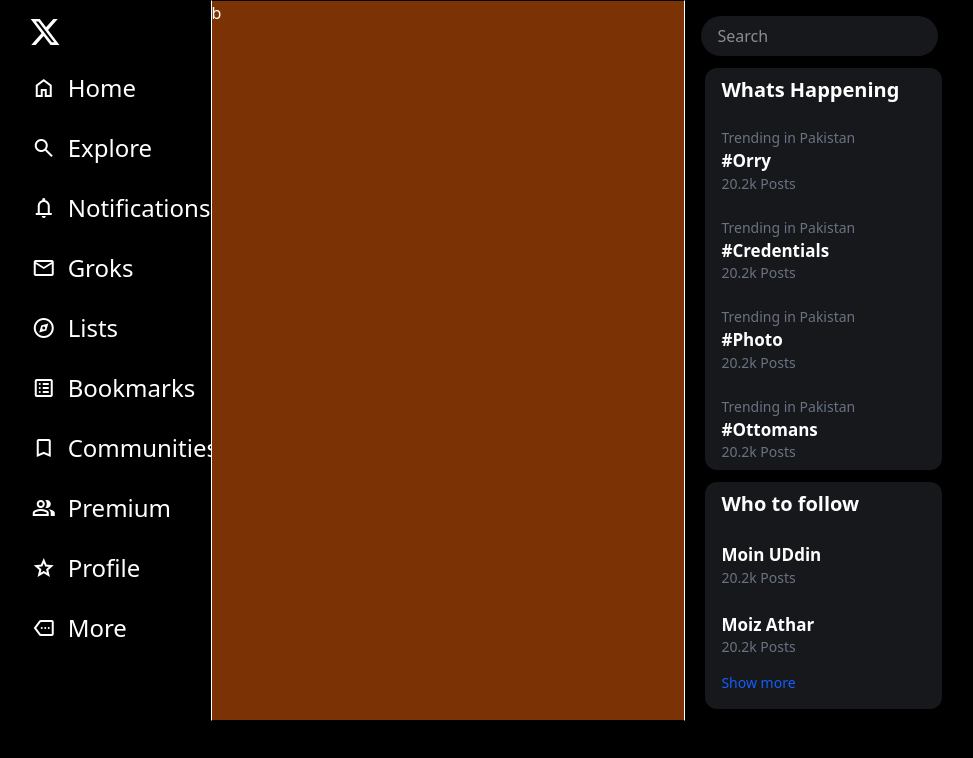
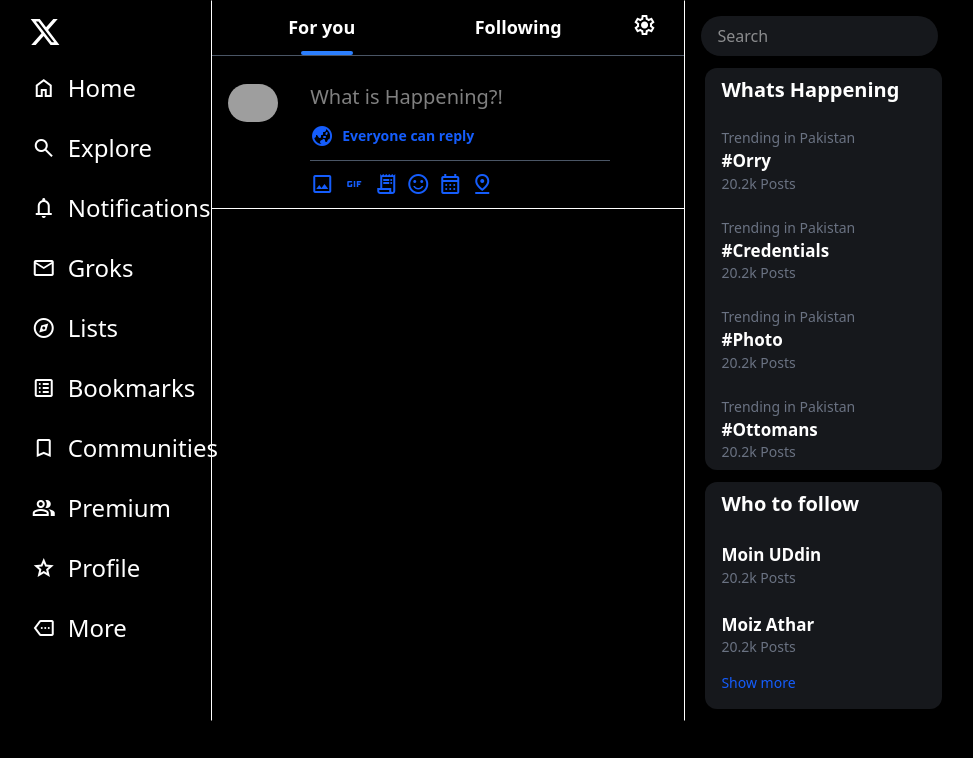
Before and after one commit to MoinUddin-dev-dot/ChirpsTalks-Tweeter-Clone-, a website: page index.html in a window 1280 px wide. Shown: the whole page, without its empty margins (121-1094 px from the left). Drawn offline with nearby package versions, Linux system fonts and the light colour scheme; files that its build step writes are made by us from their sources; grey boxes are pictures that could not be loaded.

Commit message:
Mid pane post "Whats Hapening"

```diff
--- a/index.html
+++ b/index.html
@@ -95,13 +95,58 @@
           </ul>
         </div>
       </div>
-      <div
-        class="second bg-amber-900 w-full border-[1px] border-x-white border-y-black"
-      >
-        b
+      <div class="second w-full border-[1px] border-x-white border-y-black">
+        <div class="top flex p-3 relative">
+          <div
+            class="h-1 bg-blue-500 rounded-full w-13 absolute bottom-0 left-[19%] z-10"
+          ></div>
+          <div class="left w-1/2 flex justify-center font-bold text-lg">
+            For you
+          </div>
+          <div class="right w-1/2 flex justify-center font-bold text-lg">
+            Following
+          </div>
+          <div class="settings mx-4">
+            <span class="material-symbols-outlined"> settings </span>
+          </div>
+        </div>
+        <div class="h-[1px] w-full bg-gray-600"></div>
+        <div class="Whats-Happen flex gap-4 my-3">
+          <div class="img m-4">
+            <img
+              class="rounded-full w-16"
+              src="https://scontent.fkhi2-3.fna.fbcdn.net/v/t39.30808-1/436200504_1070387384057671_695910644982088870_n.jpg?stp=cp0_dst-jpg_s80x80_tt6&_nc_cat=111&ccb=1-7&_nc_sid=e99d92&_nc_eui2=AeHa_5bjlBXXK5-l8gq9Rg6RHEIGFZT-zLEcQgYVlP7MsQC0Wv18yf0EPDvc1zYICbXhYHCWMKKCInR3OAjikYPD&_nc_ohc=alvGHqS7RtcQ7kNvgEq4_dh&_nc_oc=Adlzv8itaIOOA3UNaJr6ti9XVXocSI_wgTAqAbg6oCnbWTwtYYiIy42uA16NPGwGnCc&_nc_zt=24&_nc_ht=scontent.fkhi2-3.fna&_nc_gid=RkB6Ivf6tE6sNy7GhgXMGQ&oh=00_AYFA_adf-xQ_ab8wq05ayfD-tPkvJCzf2-Rp6WtlhljGxg&oe=67EE1229"
+              alt=""
+            />
+          </div>
+          <div class="w-full">
+            <input
+              type="text"
+              class="h-10 my-2 text-xl outline-none w-full"
+              placeholder="What is Happening?!"
+            />
+            <div class="text-blue-600 flex items-center gap-2">
+              <span class="material-symbols-outlined"> globe_asia </span>
+              <span class="font-bold text-sm">Everyone can reply</span>
+            </div>
+            <div class="h-[0.2px] w-[80%] my-3 bg-gray-600"></div>
+            <div class="blue-icons flex gap-2 text-blue-600">
+
+              <span class="material-symbols-outlined cursor-pointer"> image </span>
+              <span class="material-symbols-outlined cursor-pointer"> gif </span>
+              <span class="material-symbols-outlined cursor-pointer"> receipt_long </span>
+              <span class="material-symbols-outlined cursor-pointer">
+                sentiment_satisfied
+              </span>
+              <span class="material-symbols-outlined cursor-pointer"> calendar_month </span>
+              <span class="material-symbols-outlined cursor-pointer"> pin_drop </span>
+            </div>
+          </div>
+        </div>
+        <hr />
       </div>
       <div class="third w-full">
-        <div class="third">
+        <div class="search">
           <input
             type="text"
             class="w-1/2 rounded-full bg-[#16181c] text-white p-2 pl-4 m-4 mb-3"
@@ -133,7 +178,6 @@
             <div class="font-bold text-[17px]">#Ottomans</div>
             <div class="text-sm text-gray-500">20.2k Posts</div>
           </div>
-
         </div>
 
         <div
@@ -141,22 +185,18 @@
         >
           <h1 class="text-xl font-bold p-2 pl-4">Who to follow</h1>
 
-          <div class="items cursor-pointer hover:bg-gray-800 cursor-pointer p-2 pl-4">
-
+          <div class="items hover:bg-gray-800 cursor-pointer p-2 pl-4">
             <div class="font-bold text-[17px]">Moin UDdin</div>
             <div class="text-sm text-gray-500">20.2k Posts</div>
           </div>
-          <div class="items cursor-pointer hover:bg-gray-800 cursor-pointer p-2 pl-4">
-
+          <div class="items hover:bg-gray-800 cursor-pointer p-2 pl-4">
             <div class="font-bold text-[17px]">Moiz Athar</div>
             <div class="text-sm text-gray-500">20.2k Posts</div>
           </div>
 
-          <div class="text-blue-600 text-sm pl-4 pb-4 " >Show more</div>
-
+          <div class="text-blue-600 text-sm pl-4 pb-4">Show more</div>
         </div>
       </div>
-
     </div>
   </body>
 </html>
```
Also changed, not shown: package.json (+4 -3 lines).
